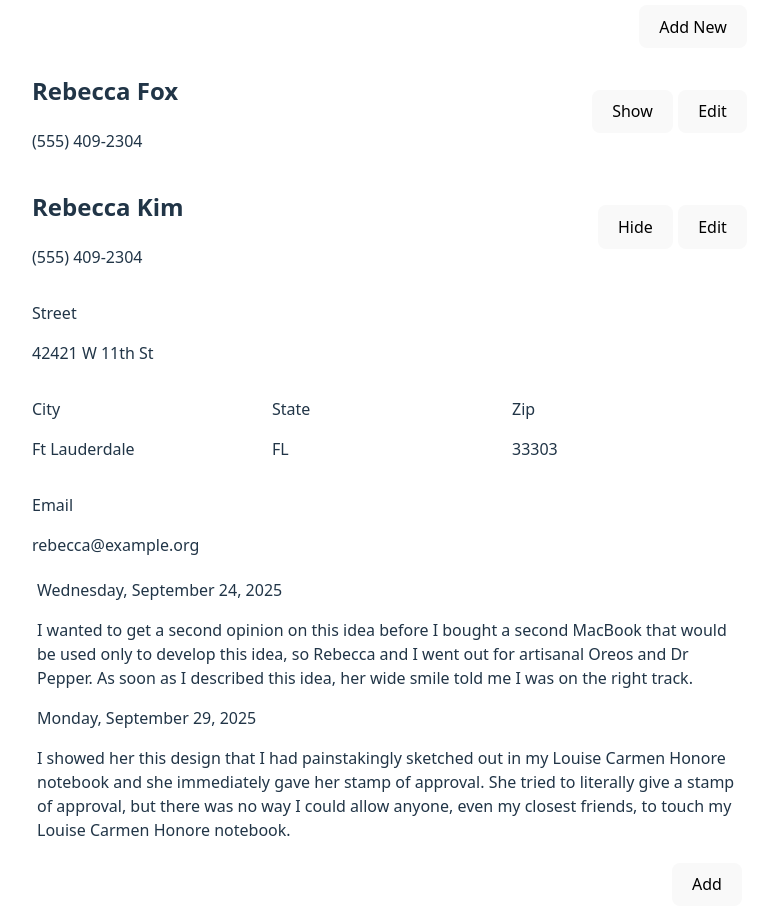
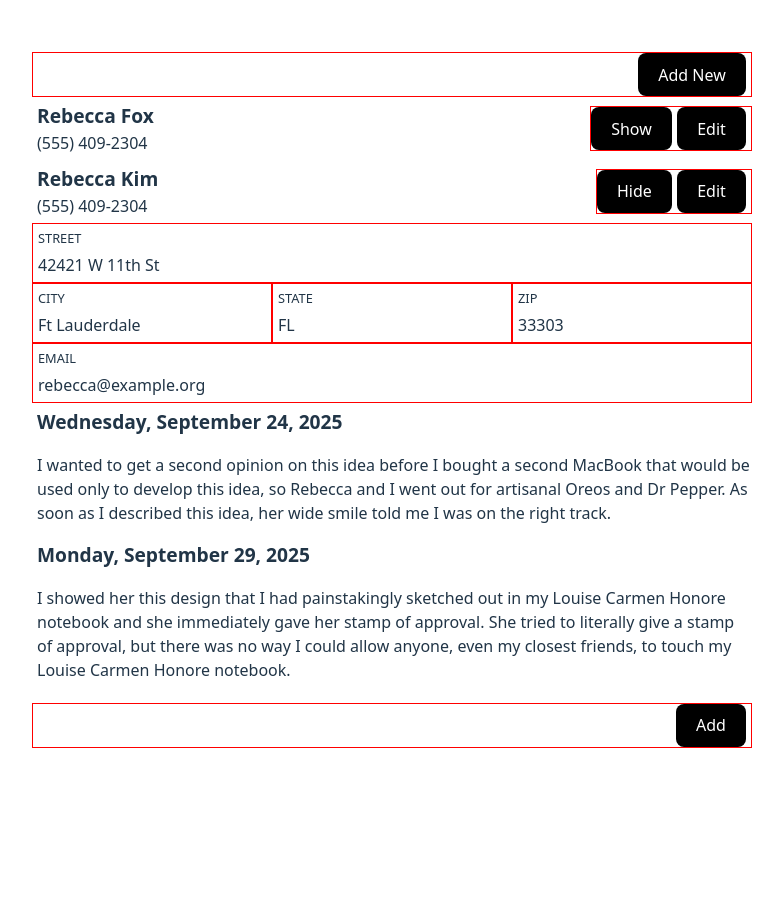
Before and after one commit to stephencottontail/react-phonebook, a React (Vite) app: page / in a window 1280 px wide. Shown: the whole page, without its empty margins (248-1031 px from the left). After the commit the page ends 800 px from the top, so only its background shows below. Built offline with nearby package versions, Linux system fonts and the light colour scheme.

Commit message:
Even more journal fixes

```diff
--- a/src/App.css
+++ b/src/App.css
@@ -1,8 +1,8 @@
 #root {
-  width: 80%;
-  max-width: 720px;
-  min-width: 560px;
-  margin: 0 auto;
+  inline-size: 80%;
+  max-inline-size: 720px;
+  min-inline-size: 560px;
+  margin-inline: auto;
 }
 
 .grid {
@@ -10,6 +10,13 @@
   grid-template-columns: repeat(3, 1fr);
   grid-template-rows: auto;
   grid-auto-flow: rows;
+
+  & > * {
+    align-content: center;
+    box-sizing: border-box;
+    border: 1px solid red; /* XXX */
+    padding: 5px;
+  }
 
   .double {
     grid-column: 1 / 4;
@@ -28,6 +35,20 @@
   align-items: center;
   justify-content: space-between;
   gap: 5px;
+  padding-block: 5px;
+  padding-inline-start: 5px;
+}
+
+.phonebook__header__title,
+.phonebook__journal__entry__date,
+.phonebook__journal__form__date {
+  font-size: 1.2em;
+  font-weight: bold;
+  margin-block: 0;
+}
+
+.phonebook__header__subtitle {
+  margin-block: 0;
 }
 
 .phonebook__form {
@@ -37,8 +58,8 @@
   & > * {
     align-content: center;
     box-sizing: border-box;
+    border: 1px solid red; /* XXX */
     padding: 5px;
-    border: 1px solid red;
   }
 
   span. time {
@@ -58,13 +79,37 @@
   }
 }
 
+.phonebook__label {
+  display: block;
+  margin-block: 0 5px;
+  font-size: 0.8em;
+  text-transform: uppercase;
+}
+
+.phonebook__content {
+  margin: 0;
+}
+
+input, textarea {
+  box-sizing: border-box;
+  margin: 0;
+  inline-size: 100%;
+}
+
 .phonebook__buttons {
   display: flex;
   justify-content: end;
   gap: 5px;
-  padding: 5px;
+  padding-inline-end: 5px;
+  border: 1px solid red; /* XXX */
+
+  button {
+    background: black;
+    color: white;
+  }
 }
 
 .phonebook__journal {
-  padding: 5px;
+  padding-block: 5px;
+  padding-inline-start: 5px;
 }
--- a/src/contact/Journal.tsx
+++ b/src/contact/Journal.tsx
@@ -48,6 +48,7 @@ export function Journal({ active, contacts, setContacts, entries }: Props) {
   }
 
   return (
+    <>
       <div className={`${baseClass}`}>
         { entries != null && entries.length
           ? (
@@ -76,10 +77,11 @@ export function Journal({ active, contacts, setContacts, entries }: Props) {
             <div><p>No Entries</p></div>
           )
         }
+      </div>
         <div className={`${baseClass}__controls`}>
         { isAddingEntry && (
           <form className={`${baseClassName}__form`} action={addEntry}>
-            <time className='full' dateTime={new Date().toISOString()}>{new Date().toLocaleDateString(locale, options)}</time>
+            <time className={`${baseClass}__form__date full`} dateTime={new Date().toISOString()}>{new Date().toLocaleDateString(locale, options)}</time>
             <textarea className='full' name='markdown'></textarea>
             <p className='full'>You can use <a href='https://daringfireball.net/projects/markdown/' target='_blank' rel='noopener noreferrer'>Markdown</a></p>
             <div className={`${baseClassName}__buttons full`}>
@@ -100,6 +102,6 @@ export function Journal({ active, contacts, setContacts, entries }: Props) {
           )}
         </div>
       </div>
-    </div>
+    </>
   )
 }
```
Lines whose indentation alone changed are shown as unchanged.
